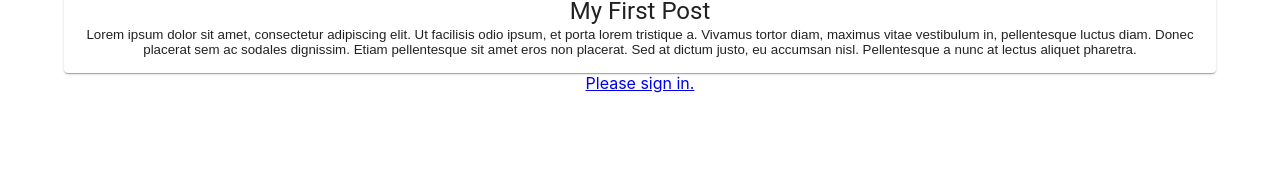
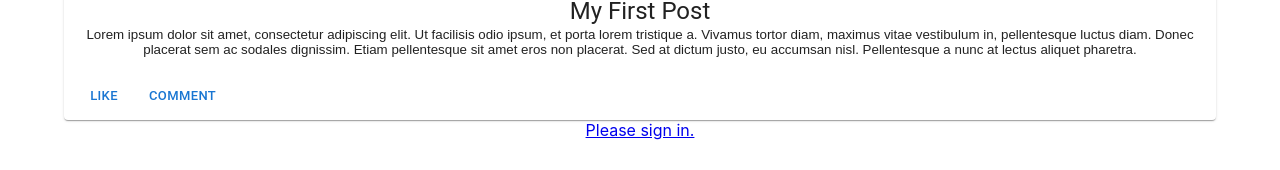
Before and after one commit to wwalke8/COSC484, a React (Create React App) app in the folder cosc484/: page / in a window 1280 px wide. Shown: the part 355-525 px from the top of the page. Built offline with nearby package versions, Linux system fonts and the light colour scheme.

Commit message:
Like and Comment buttons

```diff
--- a/cosc484/src/components/Post.js
+++ b/cosc484/src/components/Post.js
@@ -1,4 +1,4 @@
-import { Card, CardActionArea, CardContent, CardMedia, Typography } from "@mui/material";
+import { Button, Card, CardActionArea, CardActions, CardContent, CardMedia, Typography } from "@mui/material";
 import { makeStyles } from "@mui/styles"
 
 const useStyles = makeStyles((theme) => ({
@@ -22,6 +22,10 @@ export default function Post() {
                     <Typography variant="body">Lorem ipsum dolor sit amet, consectetur adipiscing elit. Ut facilisis odio ipsum, et porta lorem tristique a. Vivamus tortor diam, maximus vitae vestibulum in, pellentesque luctus diam. Donec placerat sem ac sodales dignissim. Etiam pellentesque sit amet eros non placerat. Sed at dictum justo, eu accumsan nisl. Pellentesque a nunc at lectus aliquet pharetra.</Typography>
                 </CardContent>
             </CardActionArea>
+            <CardActions>
+                <Button size="small" color="primary">Like</Button>
+                <Button size="small" color="primary">Comment</Button>
+            </CardActions>
        </Card>
     )
 }
```
